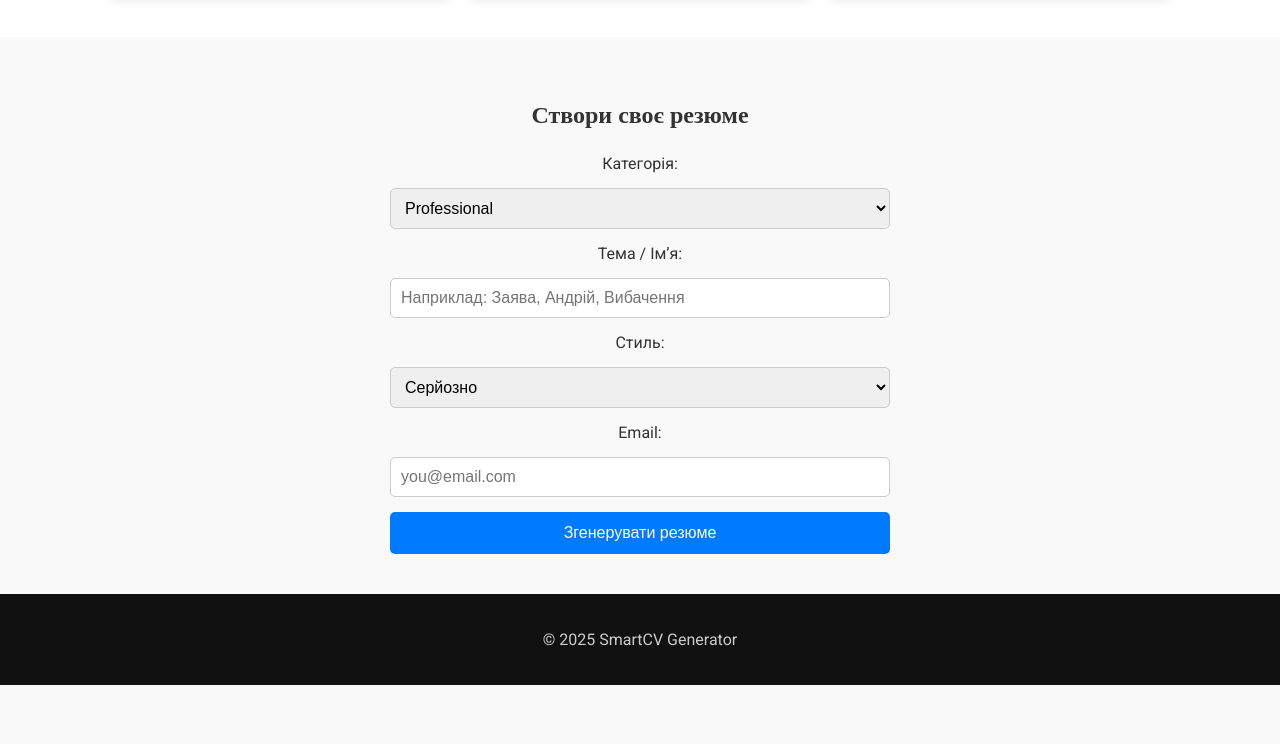
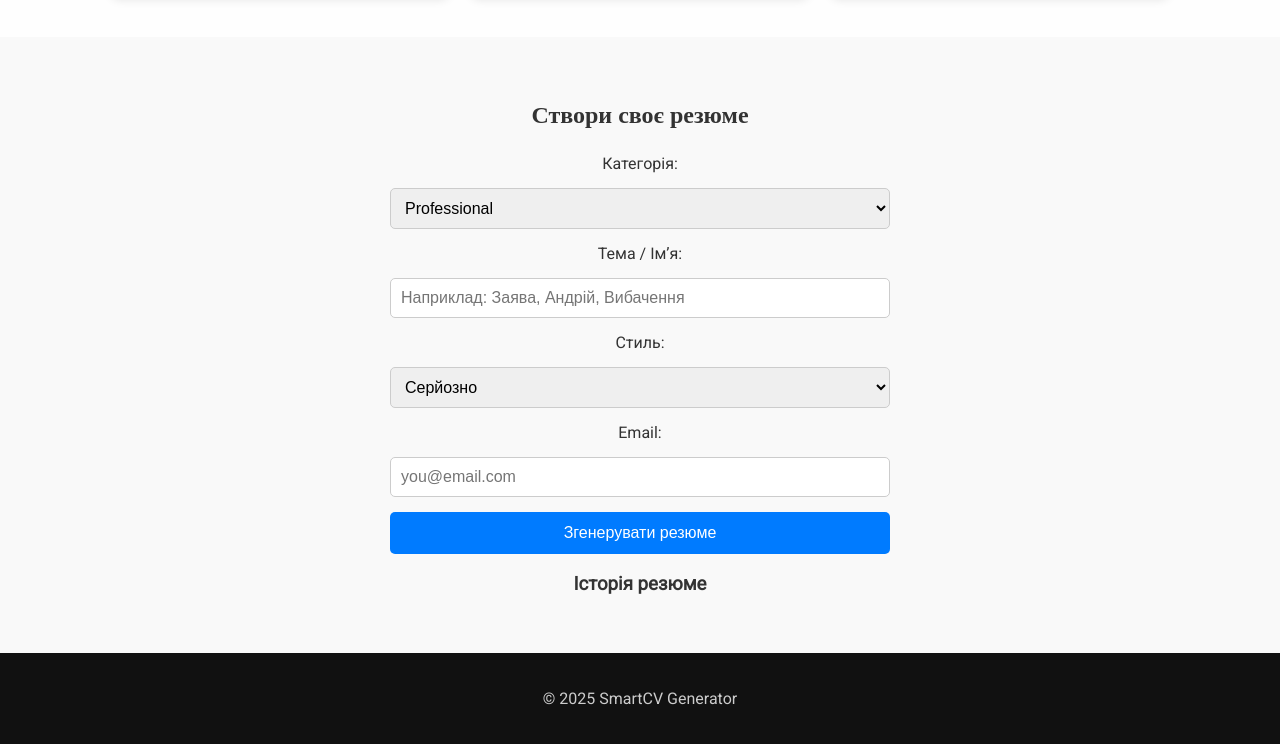
Before and after one commit to Khimyak/smartcv-site, a plain HTML site: page public/index.html in a window 1280 px wide. Shown: the part 1592-2336 px from the top of the page. Before the commit the page ends 2277 px from the top, so only its background shows below. Drawn offline with nearby package versions, Linux system fonts and the light colour scheme.

Commit message:
Update index.html

```diff
--- a/public/index.html
+++ b/public/index.html
@@ -124,6 +124,10 @@
 
     <button type="submit">Згенерувати резюме</button>
   </form>
+  <div id="history">
+  <h3>Історія резюме</h3>
+  <ul id="historyList"></ul>
+</div>
 </section>
   <footer>
     <p>&copy; 2025 SmartCV Generator</p>
```
